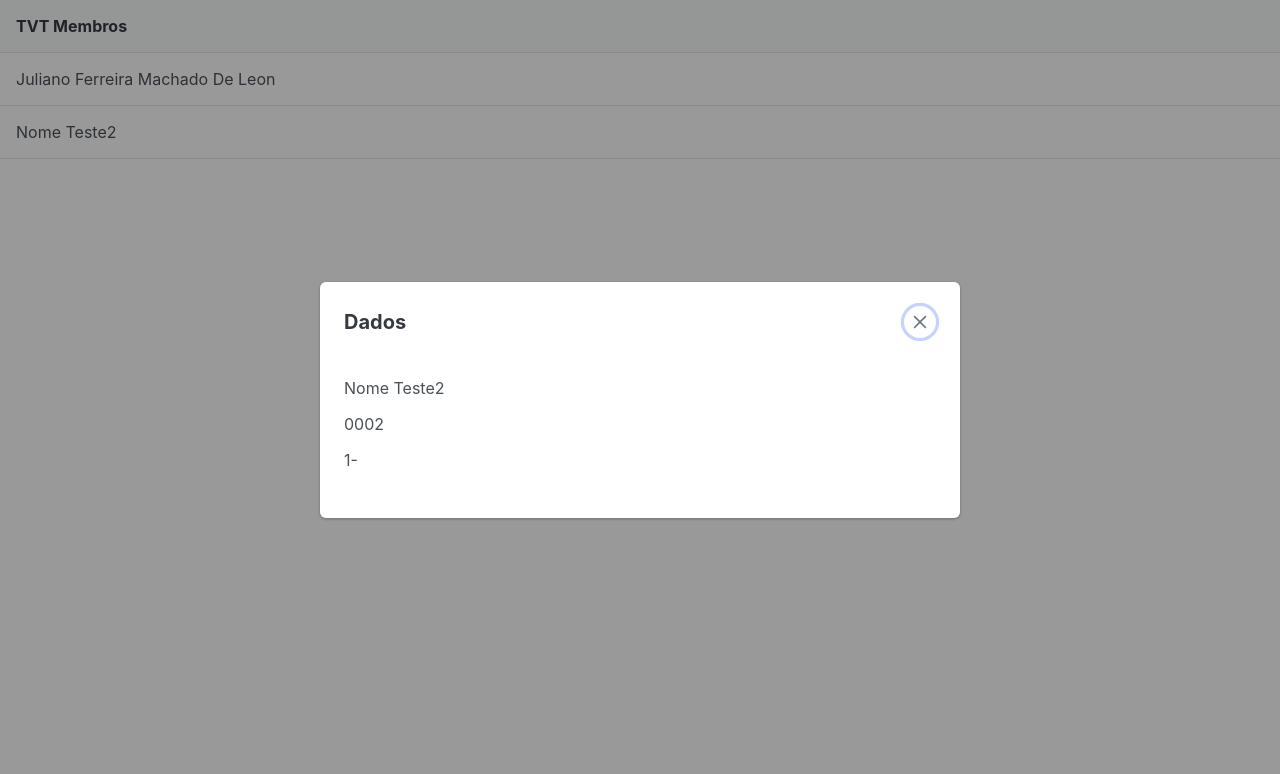
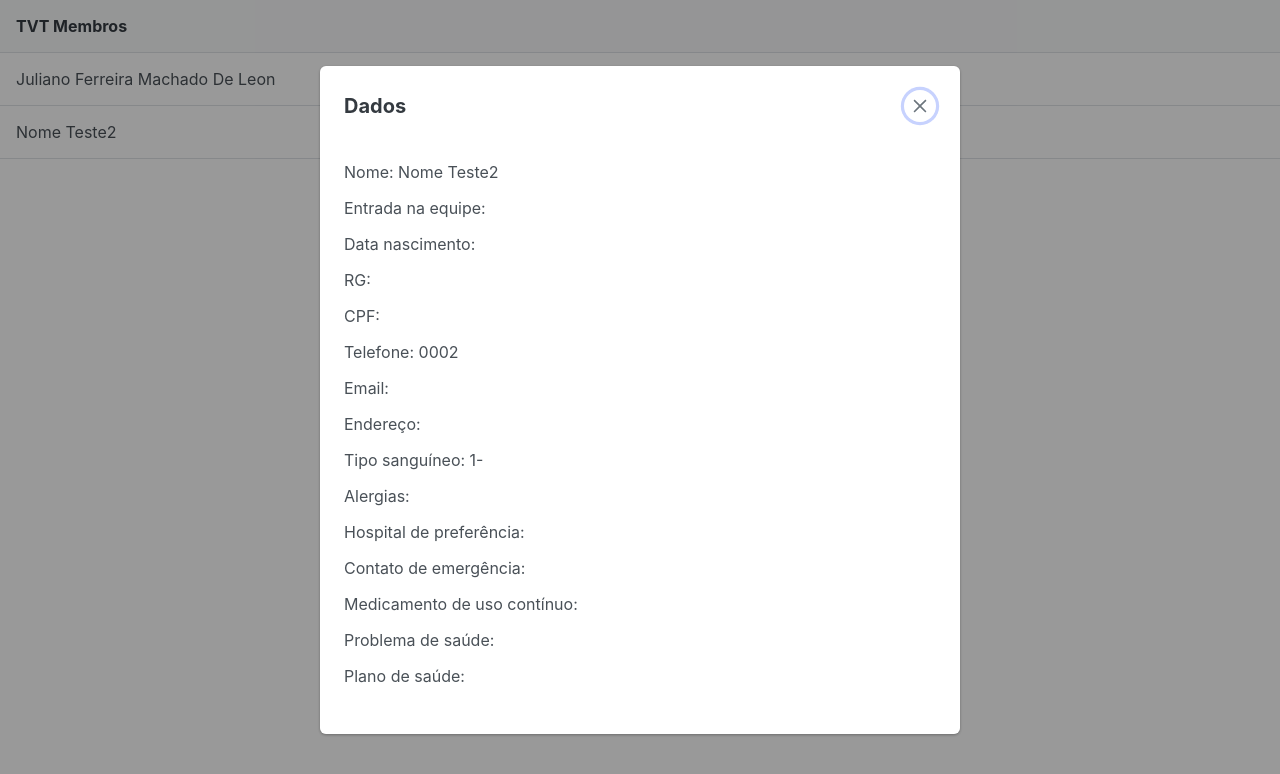
Before and after one commit to ldorosario/tvt-app, a React (Create React App) app: page / in a window 1280 px wide. Both pictures are taken after a click on the element "Nome Teste2". Shown: the top 774 px of the page. Built offline with nearby package versions, Linux system fonts and the light colour scheme.

Commit message:
Update dataTable.tsx (#7)

```diff
--- a/src/component/dataTable/dataTable.tsx
+++ b/src/component/dataTable/dataTable.tsx
@@ -27,65 +27,65 @@ export default function Table() {
       </DataTable>
             <Dialog header="Dados" visible={visible} style={{ width: '50vw' }} onHide={() => setVisible(false)}>
                 <p className="m-0">
-                  {membroSelecionado.nome}
+                Nome: {membroSelecionado.nome}
 
                 </p>
                 <p className="m-0">
 
-                  {membroSelecionado.dados?.entradaEquipe}
+                 Entrada na equipe:{membroSelecionado.dados?.entradaEquipe}
 
                 </p>
                 <p className="m-0">
 
-                  {membroSelecionado.dados?.dataNascimento}
+                  Data nascimento:{membroSelecionado.dados?.dataNascimento}
                 </p>
                 <p className="m-0">
 
-                  {membroSelecionado.dados?.rg}
+                  RG: {membroSelecionado.dados?.rg}
                 </p>
                 <p className="m-0">
 
-                  {membroSelecionado.dados?.cpf}
+                CPF: {membroSelecionado.dados?.cpf}
                 </p>
                 <p className="m-0">
 
-                  {membroSelecionado.dados?.telefone}
+                  Telefone: {membroSelecionado.dados?.telefone}
                 </p>
                 <p className="m-0">
 
-                  {membroSelecionado.dados?.email}
+                  Email: {membroSelecionado.dados?.email}
                 </p>
                 <p className="m-0">
 
-                  {membroSelecionado.dados?.endereco}
+                  Endereço: {membroSelecionado.dados?.endereco}
                 </p>
                 <p className="m-0">
 
-                  {membroSelecionado.dados?.tipoSangue}
+                  Tipo sanguíneo: {membroSelecionado.dados?.tipoSangue}
                 </p>
                   <p className="m-0">
 
-                  {membroSelecionado.dados?.alergias}
+                  Alergias: {membroSelecionado.dados?.alergias}
                 </p>
                 <p className="m-0">
 
-                  {membroSelecionado.dados?.hospitalPreferencia}
+                  Hospital de preferência: {membroSelecionado.dados?.hospitalPreferencia}
                 </p>
                 <p className="m-0">
 
-                  {membroSelecionado.dados?.contatoEmergencia}
+                  Contato de emergência: {membroSelecionado.dados?.contatoEmergencia}
                 </p>
                 <p className="m-0">
 
-                  {membroSelecionado.dados?.medicamentoUsoCont}
+                  Medicamento de uso contínuo: {membroSelecionado.dados?.medicamentoUsoCont}
                 </p>
                 <p className="m-0">
 
-                  {membroSelecionado.dados?.problemaSaude}
+                  Problema de saúde: {membroSelecionado.dados?.problemaSaude}
                 </p>
                 <p className="m-0">
 
-                  {membroSelecionado.dados?.planoSaude}
+                  Plano de saúde: {membroSelecionado.dados?.planoSaude}
                 </p>
             </Dialog>
     </div>
```
